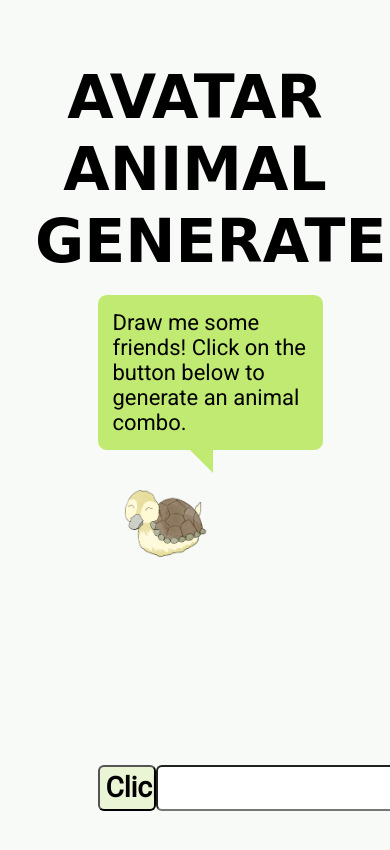
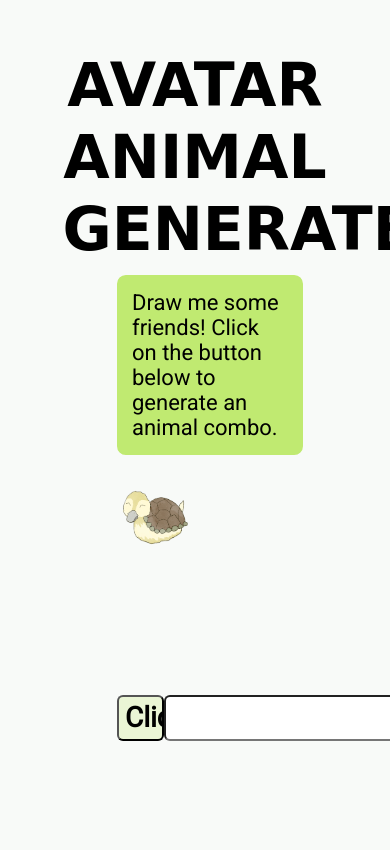
Before and after one commit to jenpenned/avatar-animals, a plain HTML site: page index.html in a window 390 px wide. Shown: the top 850 px of the page. Drawn offline with Linux system fonts and the light colour scheme; a web font is replaced by a local one.

Commit message:
media queries still need fixin

```diff
--- a/style.css
+++ b/style.css
@@ -1,7 +1,7 @@
 body {
   margin: auto;
   font-family: 'Tillana', cursive;
-  max-width: 90%;
+  max-width: 80%;
   padding: 40px 10px;
   background: #f8faf8;
   color: #fff;
@@ -15,9 +15,10 @@ body {
 h1 {
   font-size: 60px;
   text-align: center;
-  margin: 6% 4vw 5% 4vw;
+  margin: 3% auto;
   color: black;
   line-height: 84px;
+  width: 85%
 }
 
 .turtleduck {
@@ -63,7 +64,7 @@ p.speech-bubble:after {
 }
 
 .container {
-  margin-top: 70px;
+  margin-top: 100px;
 }
 
 form {
@@ -96,9 +97,17 @@ form {
   transition: 1s linear;
 }
 
-@media screen and (max-width: 820px) {
+@media (max-width: 1400px) {
+  .container{
+    margin-top: 20px;
+  }
+}
+@media (max-width: 820px) {
   h1.desktop {
     line-height: 1.2;
+  }
+  .container{
+    max-width: 100%;
   }
   p.speech-bubble{
     width: 100%;
@@ -106,6 +115,6 @@ form {
   }
 }
 
-@media screen and (max-width: 690px) {
+@media (max-width: 690px) {
 
 }
```
